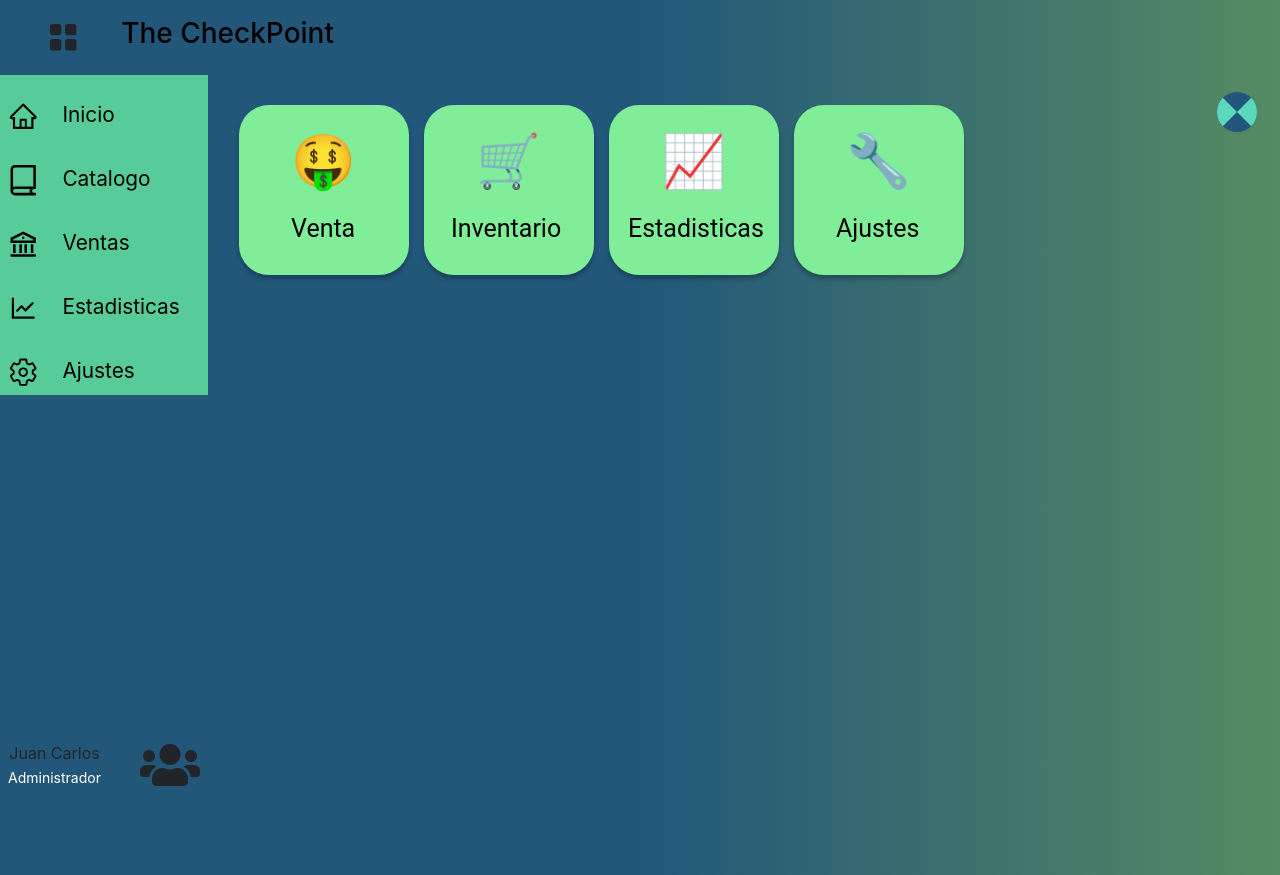
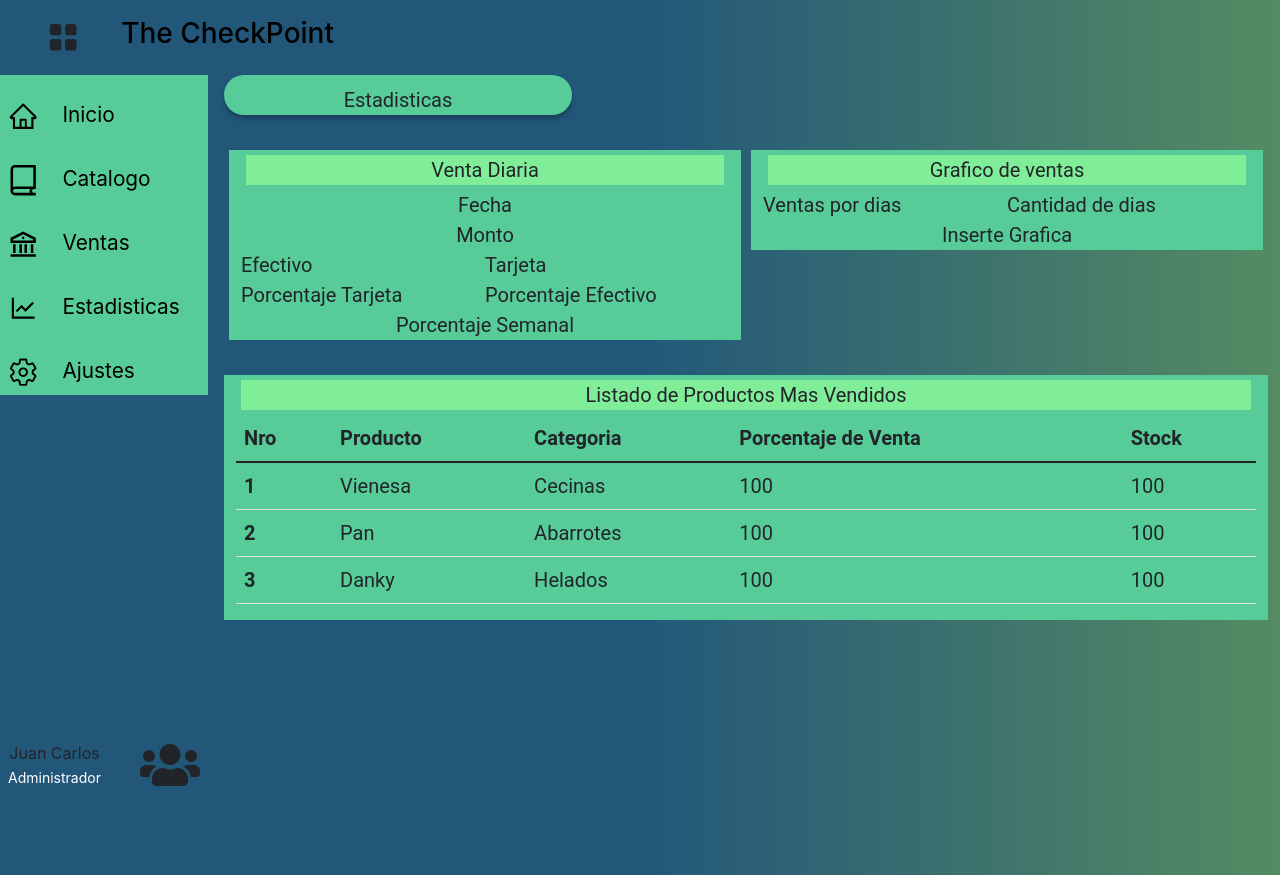
Before and after one commit to Veliz97N/the_checkpoint, a React (Create React App) app: page / in a window 1280 px wide. Built offline with nearby package versions, Linux system fonts and the light colour scheme.

Commit message:
se agrega plantilla estadisticas

```diff
--- a/src/App.js
+++ b/src/App.js
@@ -3,6 +3,7 @@ import React,{useContext, useState} from 'react';
 import Inicio from './Componentes/Inicio';
 import CreateUser from './Componentes/CrearUsuario';
 import Temas from './Componentes/Temas'
+import Estadisticas from './Componentes/Estadisticas';
 
 
 import Sidebar from "./Folder_SideBar_TopBar/Sidebar";
@@ -17,7 +18,7 @@ function App() {
     <UserProvider>
       <Topbar></Topbar>
       <ContenidoGeneral/>
-      <Temas />
+      <Estadisticas />
     </UserProvider>
     </div>
   );
--- /dev/null
+++ b/src/Componentes/Estadisticas.js
@@ -0,0 +1,107 @@
+import React from 'react';
+
+const Estadisticas = () => {
+    return (
+        <div className="container">
+            <div className="row">
+            <div className="col-4 d-flex justify-content-center aling-items-center" id="stadistics">
+                Estadisticas
+            </div>
+            </div>
+            <div className="row align-items-start" id="tabla1">
+                <div className="col" id="col1">
+                    <div className="d-flex justify-content-center" id="titleStadistic">
+                        Venta Diaria
+                    </div>
+                    <div className="d-flex justify-content-center">
+                        Fecha
+                    </div>
+                    <div className="d-flex justify-content-center">
+                        Monto
+                    </div>
+                    <div className="col d-flex justify-content-space-between">
+                        <div className="col-6">
+                            Efectivo
+                        </div>
+                        <div className="col-6">
+                            Tarjeta
+                        </div>
+                    </div>
+                    <div className="col d-flex aling-content-center">
+                        <div className="col-6">
+                            Porcentaje Tarjeta
+                        </div>
+                        <div className="col-6">
+                            Porcentaje Efectivo
+                        </div>
+                    </div>
+
+                    <div className="d-flex justify-content-center">
+                        Porcentaje Semanal
+                    </div>
+                </div>
+                <div className="col" id="col1">
+                    <div className="d-flex justify-content-center" id="titleStadistic">
+                        Grafico de ventas
+                    </div>
+                    <div className="col d-flex aling-content-center">
+                        <div className="col-6">
+                            Ventas por dias
+                        </div>
+                        <div className="col-6">
+                            Cantidad de dias
+                        </div>
+                    </div>
+                    <div className="d-flex justify-content-center">
+                        Inserte Grafica
+                    </div>
+                </div>
+
+            </div>
+            <div className="row align-items-start" id="tabla2">
+                <div className="col" id="col3">
+                    <div className="d-flex justify-content-center" id="col2">
+                        Listado de Productos Mas Vendidos
+                    </div>
+
+                    <table className="table table-hover">
+                        <thead>
+                            <tr>
+                                <th scope="col">Nro</th>
+                                <th scope="col">Producto</th>
+                                <th scope="col">Categoria</th>
+                                <th scope="col" >Porcentaje de Venta</th>
+                                <th scope="col">Stock</th>
+                            </tr>
+                        </thead>
+                        <tbody>
+                            <tr>
+                                <th scope="row">1</th>
+                                <td>Vienesa</td>
+                                <td>Cecinas</td>
+                                <td >100</td>
+                                <td>100</td>
+                            </tr>
+                            <tr>
+                                <th scope="row">2</th>
+                                <td>Pan</td>
+                                <td>Abarrotes</td>
+                                <td >100</td>
+                                <td>100</td>
+                            </tr>
+                            <tr>
+                                <th scope="row">3</th>
+                                <td>Danky</td>
+                                <td>Helados</td>
+                                <td >100</td>
+                                <td>100</td>
+                            </tr>
+                        </tbody>
+                    </table>
+                </div>
+            </div>
+        </div>
+    )
+}
+
+export default Estadisticas;
--- a/src/Folder_Contenido_General/ContenidoGeneral.js
+++ b/src/Folder_Contenido_General/ContenidoGeneral.js
@@ -5,6 +5,7 @@ import { BrowserRouter, Route, Switch } from "react-router-dom";
 import Login from '../Login';
 import Inicio from '../Componentes/Inicio';
 import CreateUser from '../Componentes/CrearUsuario';
+import Estadisticas from '../Componentes/Estadisticas';
 
 import IngresarNuevoProducto from "../Vistas/Catalogo/IngresarNuevoProducto";
 import { IoLogoInstagram } from 'react-icons/io5';
@@ -33,7 +34,7 @@ const ContenidoGeneral = () => {
         <Switch>
           <div className="container-fluid" style={!isDesplegado ? activo : no_activo}>
 
-            <Route exact path="/" component={Inicio} />
+            <Route exact path="/" component={Estadisticas} />
 
             <Route exact path="/Catalogo_IngresarNuevoProducto" component={IngresarNuevoProducto} />
 
--- a/src/styles/styles.css
+++ b/src/styles/styles.css
@@ -536,3 +536,44 @@ code {
   line-height: 56px;
   cursor: pointer;
 }
+
+
+#stadistics{
+  background: #57CC99;
+  border-radius: 60px;
+  padding-top: 10px;
+  font-family: Roboto;
+  font-style: normal;
+  font-weight: normal;
+  font-size: 20px;
+  box-shadow: 0px 4px 4px rgba(0, 0, 0, 0.25);
+  margin-bottom: 30px;
+}
+#tabla2{
+  margin-top: 30px;
+  font-family: Roboto;
+  font-style: normal;
+  font-weight: normal;
+  font-size: 20px;
+}
+#tabla1{
+  font-family: Roboto;
+  font-style: normal;
+  font-weight: normal;
+  font-size: 20px;
+
+}
+#table:hover{
+  background: #80ED99;
+}
+#col1{
+  margin: 5px;
+  background: #57CC99;
+}
+#col2,#titleStadistic{
+  margin: 5px;
+  background: #80ED99;
+}
+#col3{
+  background: #57CC99;
+}
```
